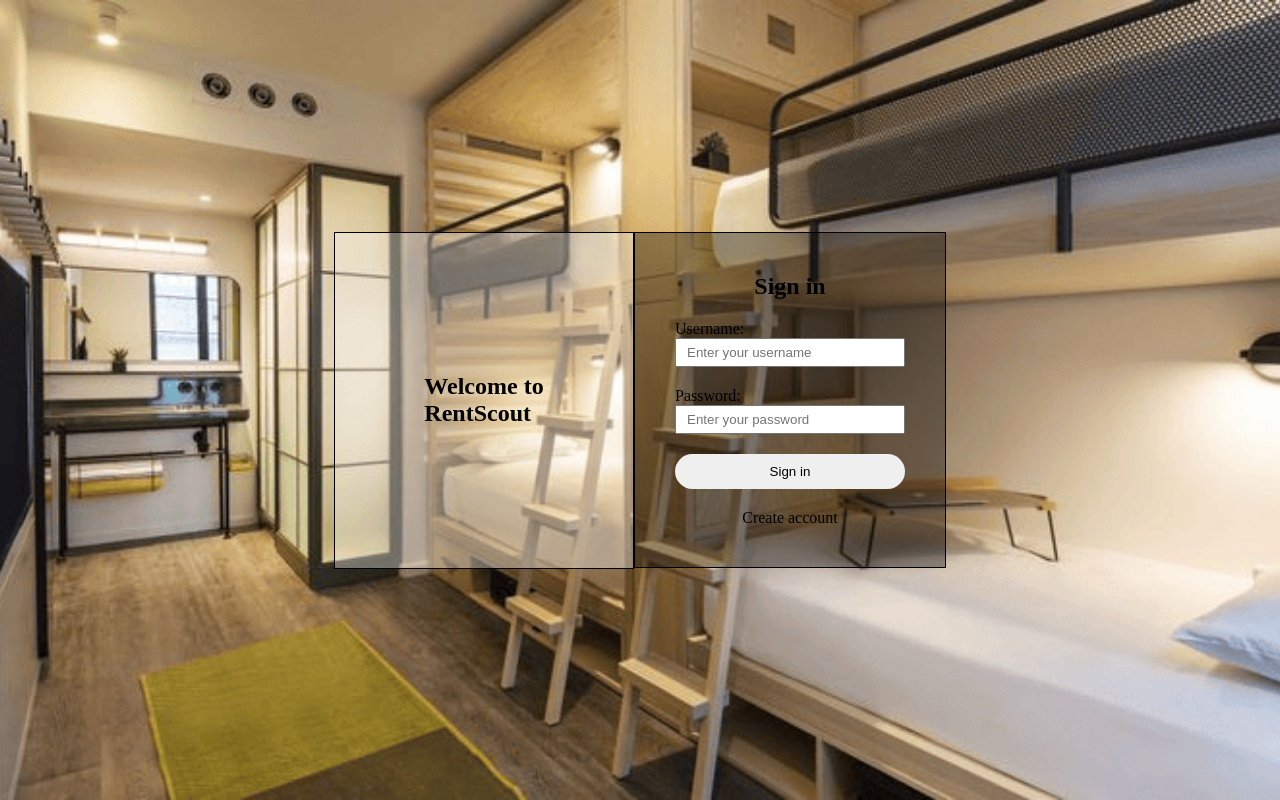
After one commit to Kimkim787/APPDEV-RENTSCOUT, a Django app: page /signin/ in a window 1280 px wide. The commit adds this page. Run offline with Django 4.2, Linux system fonts and the light colour scheme.

Commit message:
signin page: layout

```diff
--- /dev/null
+++ b/RentScout/static/css/signin.css
@@ -0,0 +1,46 @@
+.signinbody{
+    display: flex;
+    justify-content: center;
+    align-items: center;
+    height: 100vh;
+    width: 100%;
+    background-repeat: no-repeat;
+    background-size: cover;
+    background-position: center;
+}
+.greetbox{
+    display: flex;
+    justify-content: center;
+    align-items: center;
+    height: 337px;
+    width: 300px;
+    border: 1px solid black;
+    background-color: rgba(255, 255, 255, 0.35);
+}
+.inputbox{
+    display: flex;
+    flex-direction: column;
+    justify-content: center;
+    align-items: center;
+    padding: 40px;
+    border: 1px solid black;
+    gap: 20px;
+    background-color: rgba(0, 0, 0, 0.35);
+}
+.inputbox div{
+    display: flex;
+    flex-direction: column;
+}
+.inputbox button{
+    width: 100%;
+    border-radius: 20px;
+    border: none;
+    padding: 10px 0px;
+}
+.inputbox div input{
+    padding: 5px 10px;
+    width: 230px;
+}
+.inputbox button:hover{
+    cursor: pointer;
+}
--- /dev/null
+++ b/RentScout/templates/RentScout/signin.html
@@ -0,0 +1,23 @@
+{% extends 'index.html' %}
+
+{% block bodycontent%}
+{% load static %}
+    <section class="signinbody" style="background-image: url('{% static 'imgs/signin/bg.png' %}');">
+        <div class="greetbox">
+            <h1>Welcome to <br> RentScout</h1>
+        </div>
+        <form class="inputbox">
+            <h1>Sign in</h1>
+            <div>
+                <label for="username">Username:</label>
+                <input type="text" placeholder="Enter your username">
+            </div>
+            <div class="flex flex-col">
+                <label for="password">Password:</label>
+                <input type="password" placeholder="Enter your password">
+            </div>
+            <button type="submit">Sign in</button>
+            <p>Create account</p>
+        </form>
+    </section>
+{% endblock %}
--- a/RentScout/urls.py
+++ b/RentScout/urls.py
@@ -3,4 +3,5 @@ from . import views
 
 urlpatterns = [
     path('', views.home, name="home"),
+    path('signin/', views.signinpage, name="signin")
 ]
--- a/RentScout/views.py
+++ b/RentScout/views.py
@@ -1,5 +1,12 @@
 from django.shortcuts import render
+from django.contrib.auth.decorators import login_required
+
 
 # Create your views here.
+
+@login_required
 def home(request):
     return render(request, 'RentScout/home.html', {})
+
+def signinpage(request):
+    return render(request, 'RentScout/signin.html', {})
--- a/appdev/settings.py
+++ b/appdev/settings.py
@@ -136,3 +136,8 @@ STATIC_URL = 'static/'
 # https://docs.djangoproject.com/en/4.2/ref/settings/#default-auto-field
 
 DEFAULT_AUTO_FIELD = 'django.db.models.BigAutoField'
+
+LOGIN_URL = 'signin'
+import os
+STATIC_URL = '/static/'
+STATIC_ROOT = os.path.join(BASE_DIR, 'static')
--- a/templates/index.html
+++ b/templates/index.html
@@ -3,9 +3,18 @@
 <head>
     <meta charset="UTF-8">
     <meta name="viewport" content="width=device-width, initial-scale=1.0">
+    {% load static %}
+    <link rel="stylesheet" type="text/css" href="{% static "css/signin.css" %}">
     <title>RENTSCOUT</title>
 </head>
-<body>
+<style>
+    *{
+        margin: 0;
+        padding: 0;
+        box-sizing: border-box;
+    }
+</style>
+<body >
     {% block bodycontent %}
         <h1>RENTSCOUT</h1>
     {% endblock %}
```
Also changed, not shown: RentScout/static/imgs/signin/bg.png (added).
